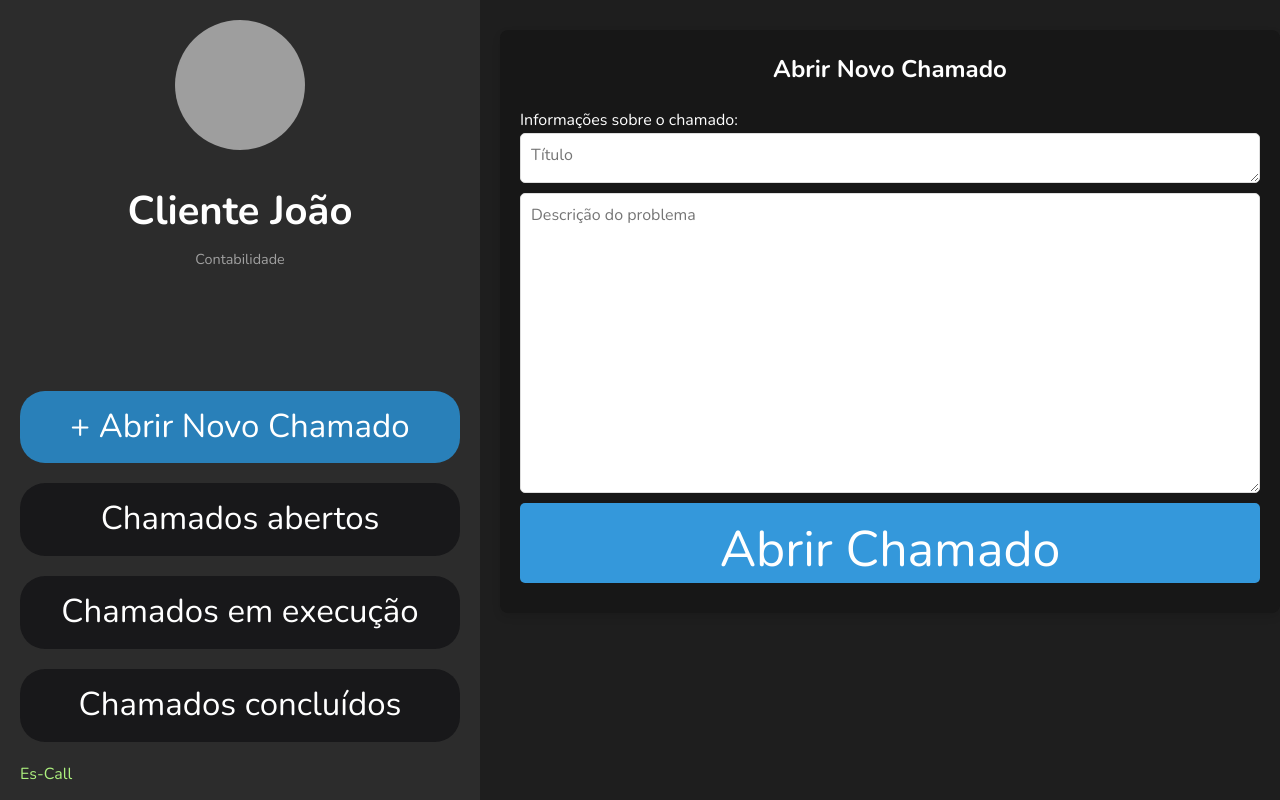
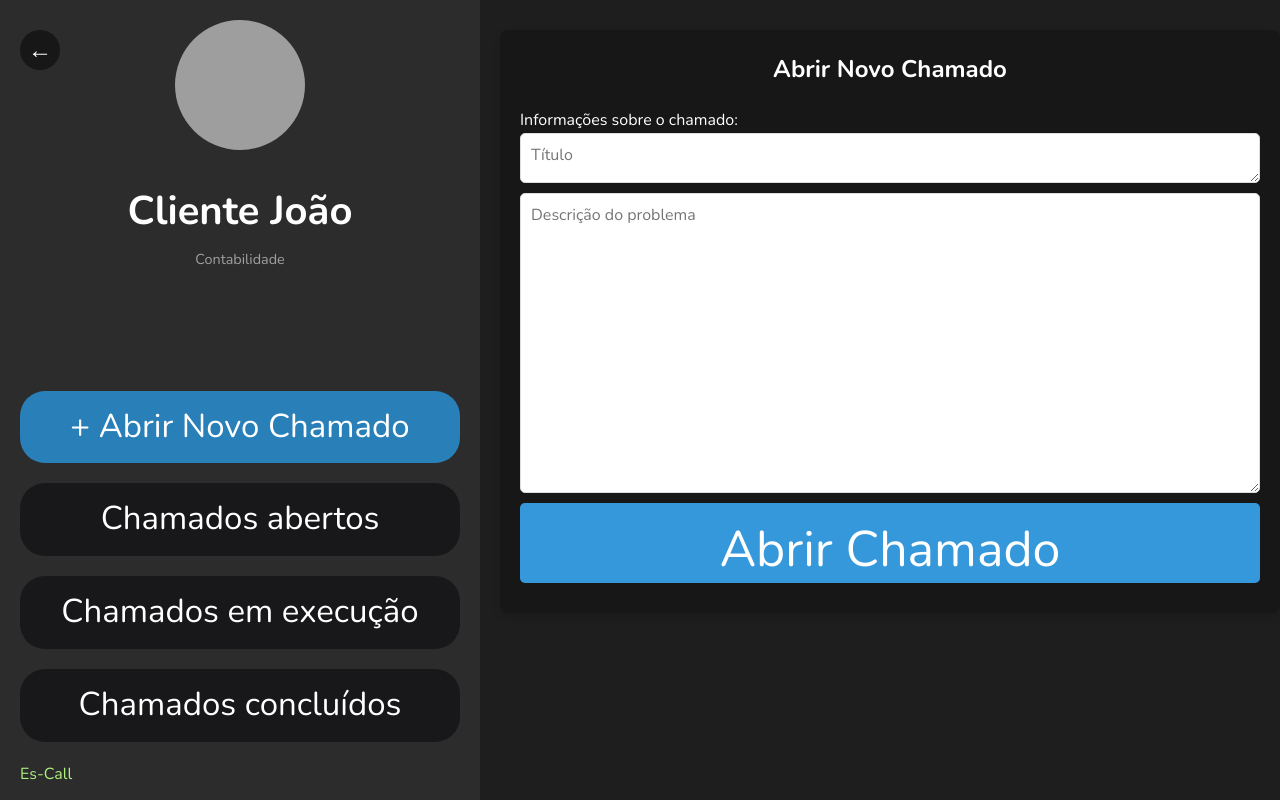
Before and after one commit to lucas-campos/es-call, a website: page frontend/public/cliente/index.html in a window 1280 px wide. Drawn offline with nearby package versions, Linux system fonts and the light colour scheme; grey boxes are pictures that could not be loaded.

Commit message:
Botao de voltar

```diff
--- a/frontend/public/cliente/index.html
+++ b/frontend/public/cliente/index.html
@@ -7,6 +7,11 @@
     <link rel="stylesheet" href="http://localhost:8080/cliente/style.css">
 </head>
 <body>
+
+    <button class="back-button" onclick="window.history.back();">
+        &#8592;
+    </button>
+
     <div class="sidebar">
         <div class="profile">
             <img src="https://img.freepik.com/premium-photo/man-with-shirt-that-says-im-lot-calculator_1221953-49269.jpg?w=826" alt="Foto de Perfil" class="profile-pic">
--- a/frontend/public/cliente/style.css
+++ b/frontend/public/cliente/style.css
@@ -182,3 +182,26 @@ table th {
     color:#aef27f;
 
 }
+
+.back-button {
+    position: absolute;
+    top: 20px;
+    left: 20px;
+    background-color: #171717; /* Cor de fundo preta */
+    color: #ffffff; /* Cor do texto (seta) branca */
+    border: none;
+    width: 40px; /* Largura do botão */
+    height: 40px; /* Altura do botão */
+    border-radius: 50%; /* Forma redonda */
+    display: flex;
+    align-items: center;
+    justify-content: center;
+    cursor: pointer;
+    font-size: 24px; /* Tamanho da seta */
+    z-index: 1000;
+    transition: background-color 0.3s ease;
+}
+
+.back-button:hover {
+    background-color: #000000; /* Cor ao passar o mouse */
+}
```
